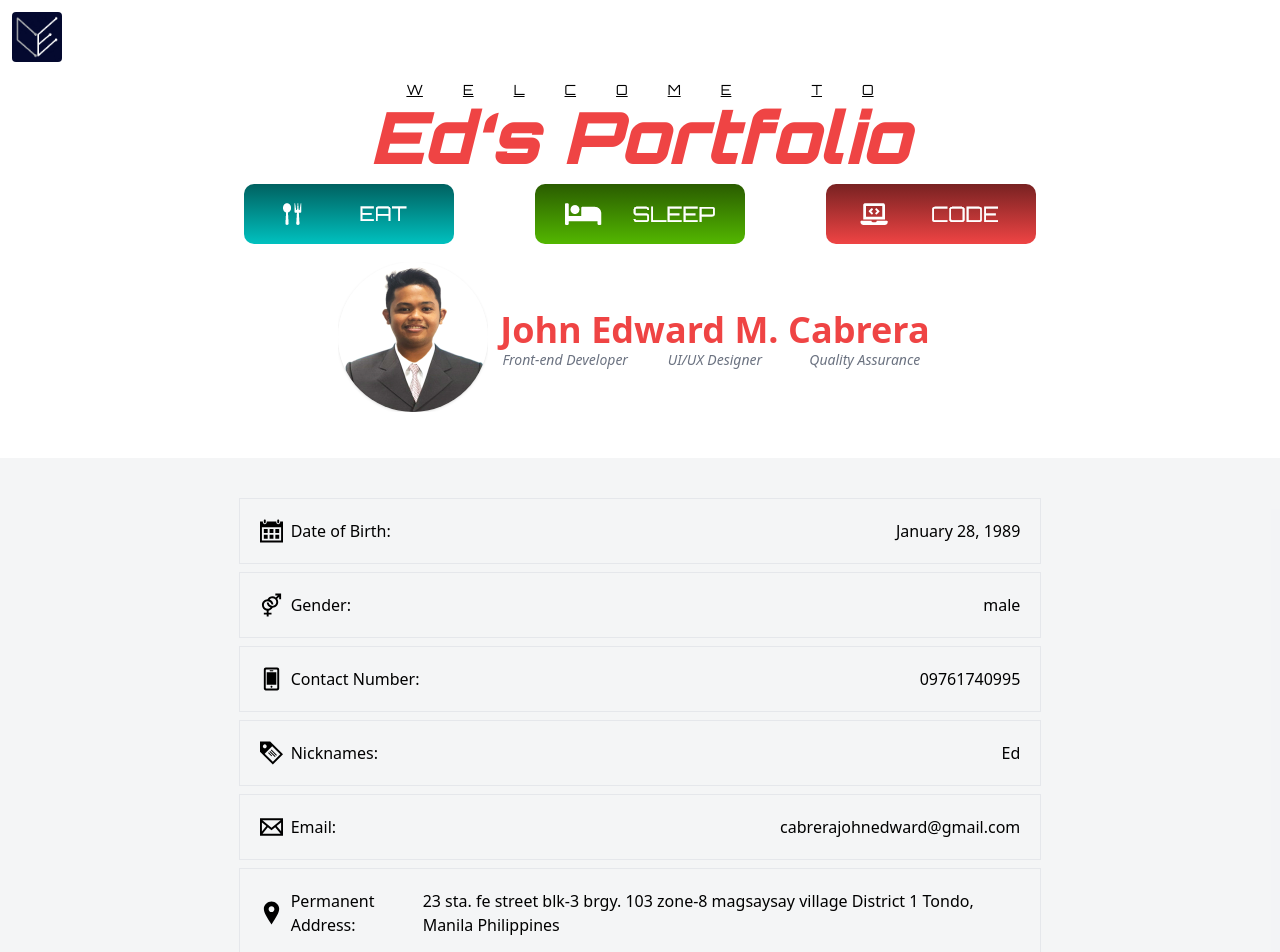
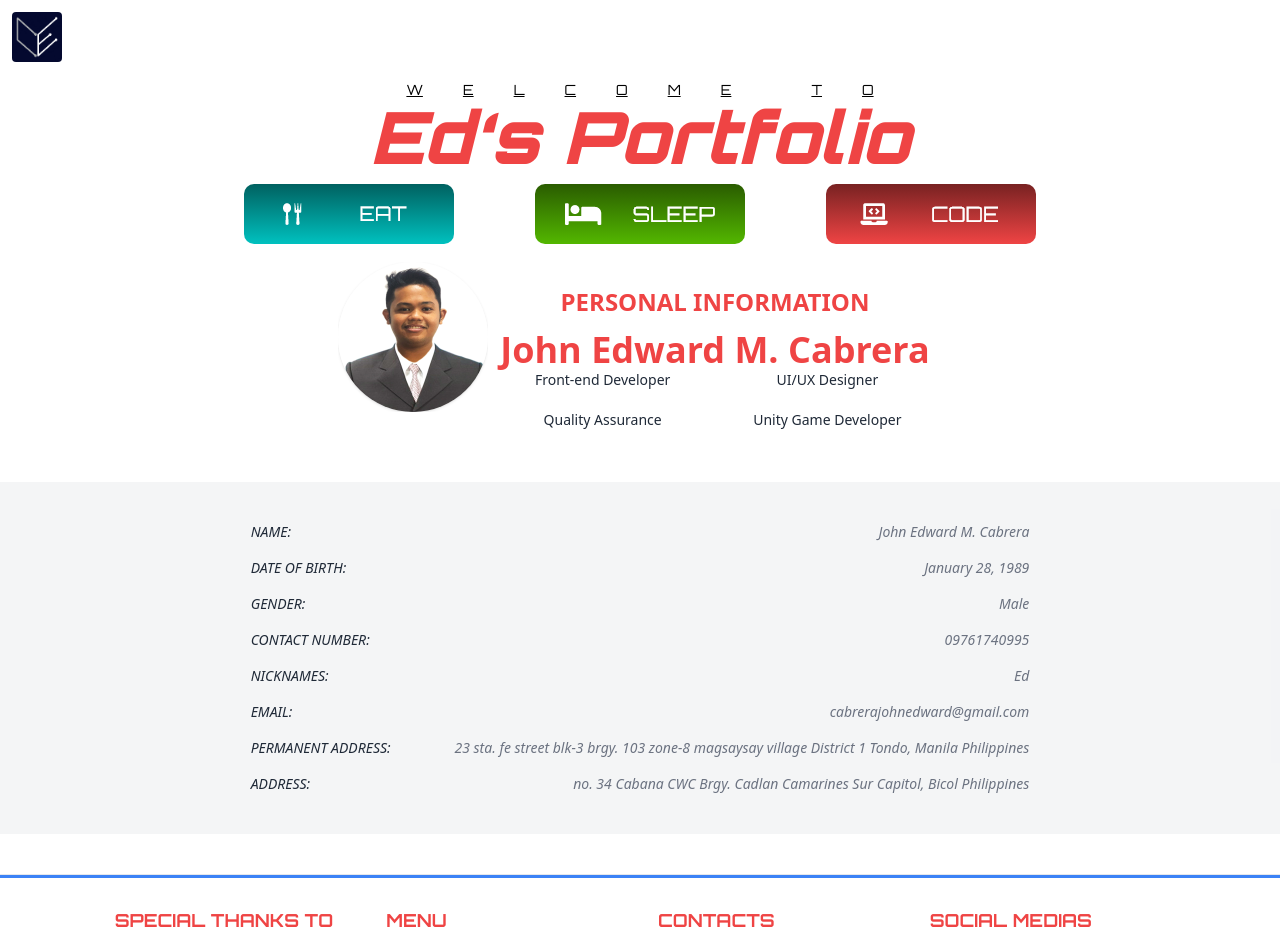
Before and after one commit to dipaaapi/ed-portfolio, a Next.js app: page /personal in a window 1280 px wide. Shown: the top 952 px of the page. Built offline with nearby package versions, Linux system fonts and the light colour scheme.

Commit message:
update personal info

```diff
--- a/pages/personal.tsx
+++ b/pages/personal.tsx
@@ -2,21 +2,20 @@ import type { NextPage } from 'next'
 import Navigation from '../components/nav'
 import Head from 'next/head'
 import Footer from '../components/footer'
-import styles from '../styles/Home.module.css'
 import Image from 'next/image'
 
 const Personal: NextPage = () => {
-    const info = {
-        name: 'John Edward M. Cabrera',
-        age: "January 28, 1989",
-        position: ['Front-end Developer', 'UI/UX Designer', 'Quality Assurance', 'Unity Game Developer'],
-        gender: 'male',
-        address: ['23 sta. fe street blk-3 brgy. 103 zone-8 magsaysay village District 1 Tondo, Manila Philippines', 'no. 34 Cabana CWC Brgy. Cadlan Camarines Sur Capitol, Bicol Philippines'],
-        mobile: '09761740995',
-        nick: 'Ed',
-        email: 'cabrerajohnedward@gmail.com',
-        style: ['italic text-sm text-center hover:underline hover:text-red-500 text-gray-500', 'flex space-x-2 my-2 border p-5 cursor-pointer hover:shadow hover:rounded-full transition-all hover:bg-white']
-    }
+    const info = [
+        { name: "Name", data: "John Edward M. Cabrera" },
+        { name: "Date of Birth", data: "January 28, 1989" },
+        { name: "Gender", data: "Male" },
+        { name: "Contact Number", data: "09761740995" },
+        { name: "Nicknames", data: "Ed" },
+        { name: "Email", data: "cabrerajohnedward@gmail.com" },
+        { name: "Permanent Address", data: "23 sta. fe street blk-3 brgy. 103 zone-8 magsaysay village District 1 Tondo, Manila Philippines" },
+        { name: "Address", data: "no. 34 Cabana CWC Brgy. Cadlan Camarines Sur Capitol, Bicol Philippines" }
+    ];
+    const positions = ['Front-end Developer', 'UI/UX Designer', 'Quality Assurance', 'Unity Game Developer'];
     return (
         <div className='scroll-smooth'>
             <Head>
@@ -26,75 +25,35 @@ const Personal: NextPage = () => {
             <Navigation />
 
             <main>
-                {/* <h1 className='text-2xl uppercase text-red-500 font-bold my-3 text-center'>Personal Information</h1> */}
                 <div className="md:flex grid grid-cols-1 w-max mx-auto">
                     <div className="flex-shrink mx-auto w-max">
                         <Image src="/ed.jpg" width={150} height={150} alt="ed picture" className="rounded-full shadow border-red-500 border w-max mx-auto" />
                     </div>
                     <div className="flex-grow p-3 my-auto">
-                        <p className="text-red-500 my-auto text-center md:text-left text-4xl font-bold">{info.name}</p>
-                        <div className="grid grid-cols-3 gap-5">
-                            <p className={info.style[0]}>{info.position[0]}</p>
-                            <p className={info.style[0]}>{info.position[1]}</p>
-                            <p className={info.style[0]}>{info.position[2]}</p>
+                        <h1 className='text-2xl uppercase text-red-500 font-bold my-3 text-center'>Personal Information</h1>
+                        <p className="text-red-500 my-auto text-center md:text-left text-4xl font-bold">{info[0].data}</p>
+                        <div className="grid grid-cols-2 gap-5">
+                            {positions.map((position, index) => (
+                                <div className="" key={index}>
+                                    <p className="text-sm text-center font-medium text-gray-800">{position}</p>
+                                </div>
+                            ))}
                         </div>
                     </div>
                 </div>
                 <div className="my-10 bg-gray-300 bg-opacity-25 p-5">
                     <ul className='md:w-2/3 w-10/12 mx-auto rounded p-3 text-left'>
-                        <li className={info.style[1]}>
-                            <svg className='flex-shrink' xmlns="http://www.w3.org/2000/svg" width="24" height="24" viewBox="0 0 24 24"><path d="M20 20h-4v-4h4v4zm-6-10h-4v4h4v-4zm6 0h-4v4h4v-4zm-12 6h-4v4h4v-4zm6 0h-4v4h4v-4zm-6-6h-4v4h4v-4zm16-8v22h-24v-22h3v1c0 1.103.897 2 2 2s2-.897 2-2v-1h10v1c0 1.103.897 2 2 2s2-.897 2-2v-1h3zm-2 6h-20v14h20v-14zm-2-7c0-.552-.447-1-1-1s-1 .448-1 1v2c0 .552.447 1 1 1s1-.448 1-1v-2zm-14 2c0 .552-.447 1-1 1s-1-.448-1-1v-2c0-.552.447-1 1-1s1 .448 1 1v2z"/></svg>
-                            <div className="md:flex justify-between w-full">
-                                <p className="">Date of Birth:</p>
-                                <p className="">{info.age}</p>
+                        {info.map((item, index) => (
+                        <li className="italic text-sm text-center hover:underline hover:text-red-500 text-gray-500" key={index}>
+                            <div className="cursor-pointer md:flex justify-between w-full py-2 hover:border rounded-full border-black p-3">
+                                <p className="font-medium uppercase text-gray-800">{item.name}:</p>
+                                <p className="">{item.data}</p>
                             </div>
                         </li>
-                        <li className={info.style[1]}>
-                            <svg className='flex-shrink' xmlns="http://www.w3.org/2000/svg" width="24" height="24" viewBox="0 0 24 24"><path d="M16 0v2h2.586l-2.113 2.113c-.981-.698-2.177-1.113-3.473-1.113-2.22 0-4.144 1.216-5.18 3.009-3.229.096-5.82 2.738-5.82 5.991 0 2.973 2.164 5.433 5 5.91v2.09h-3v2h3v2h2v-2h3v-2h-3v-2.09c1.791-.301 3.294-1.403 4.167-2.918 3.235-.09 5.833-2.735 5.833-5.992 0-1.296-.415-2.492-1.113-3.473l2.113-2.113v2.586h2v-6h-6zm-3 13c-1.944 0-3.564-1.396-3.923-3.236-.66-.333-1.365-.346-2.033-.066.266 2.293 1.827 4.181 3.931 4.938-.729.831-1.784 1.364-2.975 1.364-2.206 0-4-1.794-4-4s1.794-4 4-4c1.937 0 3.555 1.384 3.921 3.214.679.35 1.309.383 2.033.077-.27-2.293-1.837-4.179-3.943-4.931.732-.83 1.797-1.36 2.989-1.36 2.206 0 4 1.794 4 4s-1.794 4-4 4z"/></svg>
-                            <div className="md:flex justify-between w-full">
-                                <p className="">Gender:</p>
-                                <p className="">{info.gender}</p>
-                            </div>
-                        </li>
-                        <li className={info.style[1]}>
-                            <svg className='flex-shrink' xmlns="http://www.w3.org/2000/svg" width="24" height="24" viewBox="0 0 24 24"><path d="M17.5 2c.276 0 .5.224.5.5v19c0 .276-.224.5-.5.5h-11c-.276 0-.5-.224-.5-.5v-19c0-.276.224-.5.5-.5h11zm2.5 0c0-1.104-.896-2-2-2h-12c-1.104 0-2 .896-2 2v20c0 1.104.896 2 2 2h12c1.104 0 2-.896 2-2v-20zm-9.5 1h3c.276 0 .5.224.5.501 0 .275-.224.499-.5.499h-3c-.275 0-.5-.224-.5-.499 0-.277.225-.501.5-.501zm1.5 18c-.553 0-1-.448-1-1s.447-1 1-1c.552 0 .999.448.999 1s-.447 1-.999 1zm5-3h-10v-13h10v13z"/></svg>
-                            <div className="md:flex justify-between w-full">
-                                <p className="">Contact Number:</p>
-                                <p className="">{info.mobile}</p>
-                            </div>
-                        </li>
-                        <li className={info.style[1]}>
-                            <svg className='flex-shrink my-auto' xmlns="http://www.w3.org/2000/svg" width="24" height="24" viewBox="0 0 24 24"><path d="M10.606 0h-10.606v10.609l13.393 13.391 10.607-10.606-13.394-13.394zm-7.02 6.414c-.782-.785-.781-2.047 0-2.83.782-.782 2.049-.779 2.829-.001.783.783.782 2.048 0 2.831-.783.781-2.046.781-2.829 0zm9.807 14.757l-8.484-8.484 7.778-7.778 8.486 8.485-7.78 7.777zm3.534-6.36l-5.656-5.656.707-.709 5.656 5.657-.707.708zm-1.414 1.414l-5.656-5.656.707-.707 5.656 5.656-.707.707zm-3.535-.707l-3.534-3.536.707-.706 3.535 3.535-.708.707z"/></svg>
-                            <div className="md:flex justify-between w-full">
-                                <p className="">Nicknames:</p>
-                                <p className="">{info.nick}</p>
-                            </div>
-                        </li>
-                        <li className={info.style[1]}>
-                            <svg className='flex-shrink my-auto' xmlns="http://www.w3.org/2000/svg" width="24" height="24" viewBox="0 0 24 24"><path d="M0 3v18h24v-18h-24zm6.623 7.929l-4.623 5.712v-9.458l4.623 3.746zm-4.141-5.929h19.035l-9.517 7.713-9.518-7.713zm5.694 7.188l3.824 3.099 3.83-3.104 5.612 6.817h-18.779l5.513-6.812zm9.208-1.264l4.616-3.741v9.348l-4.616-5.607z"/></svg>
-                            <div className="md:flex justify-between w-full">
-                                <p className="">Email:</p>
-                                <p className="">{info.email}</p>
-                            </div>
-                        </li>
-                        <li className={info.style[1]}>
-                            <svg className='flex-shrink my-auto' xmlns="http://www.w3.org/2000/svg" width="24" height="24" viewBox="0 0 24 24"><path d="M12 0c-4.198 0-8 3.403-8 7.602 0 4.198 3.469 9.21 8 16.398 4.531-7.188 8-12.2 8-16.398 0-4.199-3.801-7.602-8-7.602zm0 11c-1.657 0-3-1.343-3-3s1.343-3 3-3 3 1.343 3 3-1.343 3-3 3z"/></svg>
-                            <div className="md:flex justify-between w-full">
-                                <p className="">Permanent Address:</p>
-                                <p className="">{info.address[0]}</p>
-                            </div>
-                        </li>
-                        <li className={info.style[1]}>
-                            <svg className='flex-shrink my-auto' xmlns="http://www.w3.org/2000/svg" width="24" height="24" viewBox="0 0 24 24"><path d="M12 0c-4.198 0-8 3.403-8 7.602 0 4.198 3.469 9.21 8 16.398 4.531-7.188 8-12.2 8-16.398 0-4.199-3.801-7.602-8-7.602zm0 11c-1.657 0-3-1.343-3-3s1.343-3 3-3 3 1.343 3 3-1.343 3-3 3z"/></svg>
-                            <div className="md:flex justify-between w-full">
-                                <p className="">Address:</p>
-                                <p className="">{info.address[1]}</p>
-                            </div>
-                        </li>
+                        ))}
                     </ul>
                 </div>
             </main>
-
             <Footer />
         </div>
     )
```
